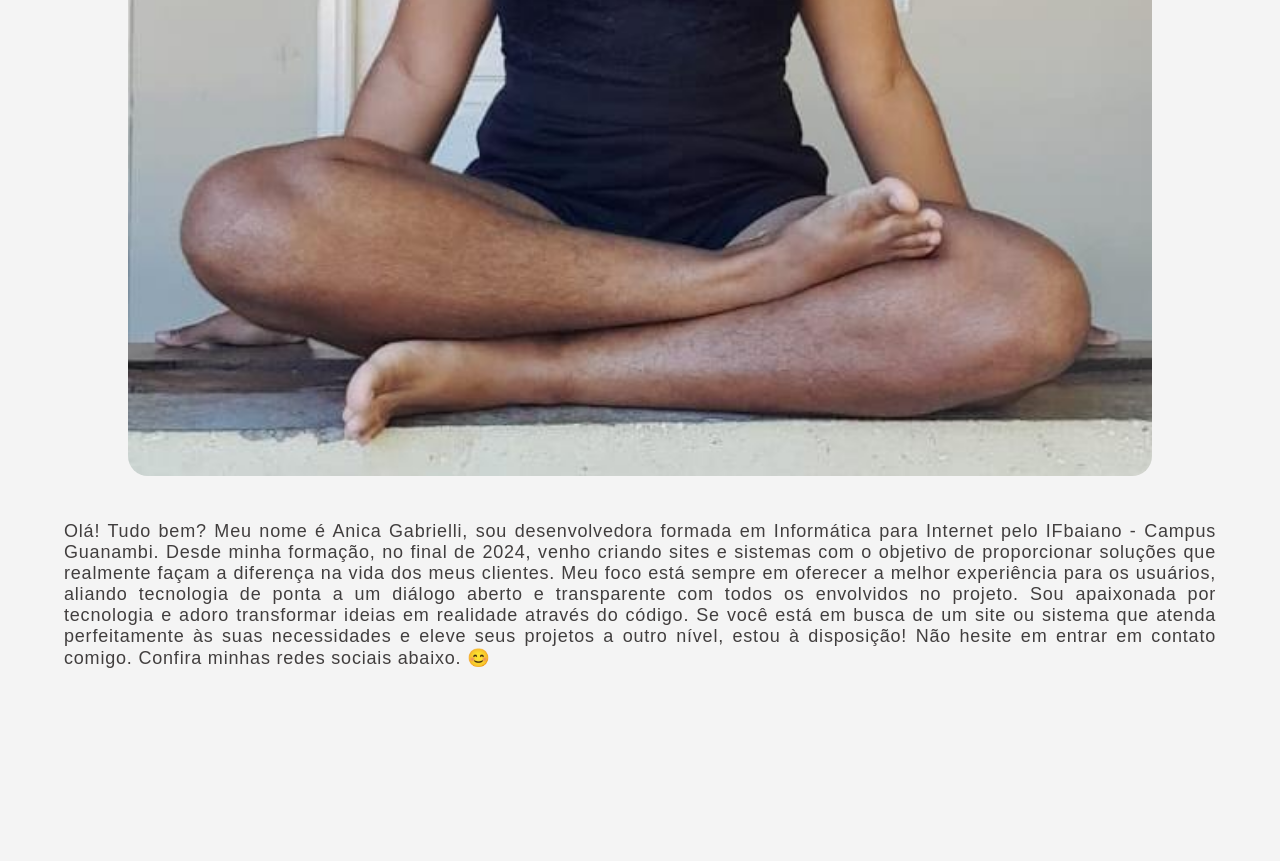
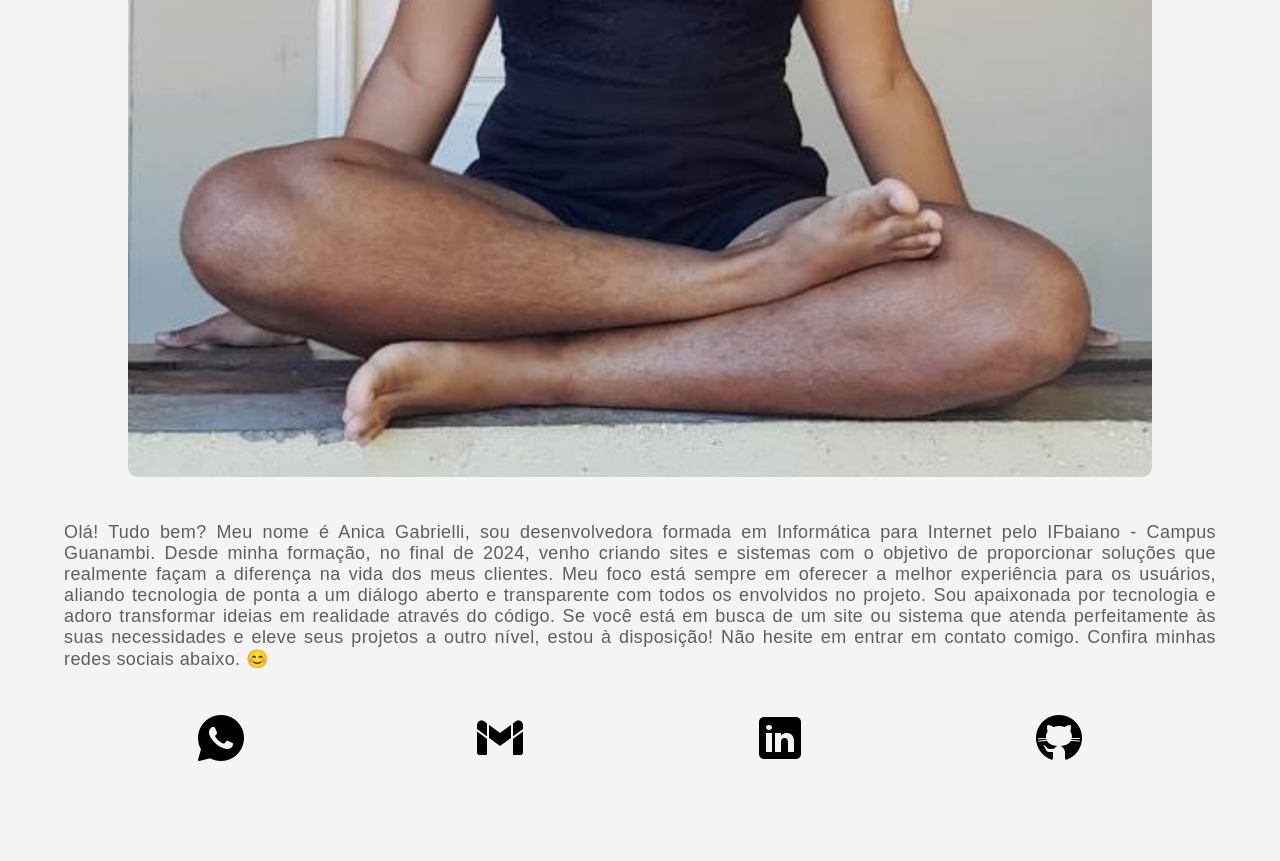
Before and after one commit to AnicaGabrielli/GMB, a plain HTML site: page desenvolvedora.html in a window 1280 px wide. Shown: the part 616-1477 px from the top of the page. Before the commit the page ends 1440 px from the top, so only its background shows below. Drawn offline with Linux system fonts and the light colour scheme.

Commit message:
versão final

```diff
--- a/desenvolvedora.html
+++ b/desenvolvedora.html
@@ -18,10 +18,10 @@
         <p> Olá! Tudo bem? Meu nome é Anica Gabrielli, sou desenvolvedora formada em Informática para Internet pelo IFbaiano - Campus Guanambi. Desde minha formação, no final de 2024, venho criando sites e sistemas com o objetivo de proporcionar soluções que realmente façam a diferença na vida dos meus clientes. Meu foco está sempre em oferecer a melhor experiência para os usuários, aliando tecnologia de ponta a um diálogo aberto e transparente com todos os envolvidos no projeto. Sou apaixonada por tecnologia e adoro transformar ideias em realidade através do código. Se você está em busca de um site ou sistema que atenda perfeitamente às suas necessidades e eleve seus projetos a outro nível, estou à disposição! Não hesite em entrar em contato comigo. Confira minhas redes sociais abaixo. 😊</p>
 
         <div id="redes">
-            <a href="https://wa.me/+5577991351383" target="_blank"><img src="/assets/img/wathsapp.png" alt=""></a>
-            <a href="mailto:anicagabriellips@gmail.com" target="_blank"><img src="/assets/img/gmail.png" alt=""></a>
-            <a href="https://www.linkedin.com/in/anica-gabrielli-pereira-santos-3b596b2bb/" target="_blank"><img src="/assets/img/linkedin.png" alt=""></a>
-            <a href="https://github.com/AnicaGabrielli" target="_blank"><img src="/assets/img/github.png" alt=""></a>
+            <a href="https://wa.me/+5577991351383" target="_blank"><img src="img/wathsapp.png" alt=""></a>
+            <a href="mailto:anicagabriellips@gmail.com" target="_blank"><img src="img/gmail.png" alt=""></a>
+            <a href="https://www.linkedin.com/in/anica-gabrielli-pereira-santos-3b596b2bb/" target="_blank"><img src="img/linkedin.png" alt=""></a>
+            <a href="https://github.com/AnicaGabrielli" target="_blank"><img src="img/github.png" alt=""></a>
 
         </div>
 
--- a/dev.css
+++ b/dev.css
@@ -26,7 +26,6 @@ h2{
     padding-top: 1.6%;
     color: rgb(75, 66, 66);
     font-weight: 200;
-    font-family: 'Times New Roman', Times, serif;
     padding-bottom: 1.6%;
 }
 #sobre{
@@ -47,7 +46,7 @@ a{
     margin-bottom: 10%;
 }
 a:hover{
-    background-color: rgb(49, 73, 177);
+    background-color: rgb(142, 143, 150);
     transition: 1.2s;
     border-radius: 50%;
 }
@@ -55,16 +54,15 @@ a:hover{
 p{
     margin: 3%;
     font-size: large;
-    color: rgb(65, 62, 62) ;
-
-    letter-spacing: 0.8px;
+    color: rgb(97, 93, 93) ;
+    letter-spacing: 0.4px;
     text-align: justify;
     width: 90%;
 }
 #eu{
     width: 80%;
     margin-bottom: 0.5%;
-    border-radius: 20px;
+    border-radius: 10px;
 
 }
 @media (max-width: 680px) {
@@ -72,6 +70,9 @@ p{
         border: none;
         width: 100%;
 
+    }
+    #eu{
+        width: 80%;
     }
     p{
         width: 90%;
```
